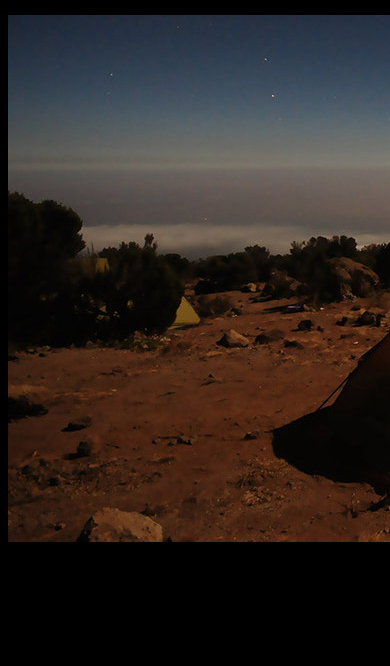
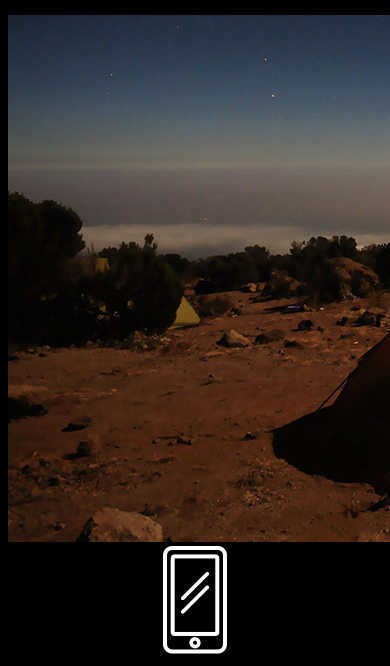
Before and after one commit to rtkurniawan/excursion, a plain HTML site: page Index.html in a window 390 px wide. Shown: the part 480-1146 px from the top of the page. Before the commit the page ends 1034 px from the top, so only its background shows below. Drawn offline with Linux system fonts and the light colour scheme.

Commit message:
add phone image

```diff
--- a/Index.html
+++ b/Index.html
@@ -16,6 +16,6 @@
         <h2 class ="header--subheader">Your personal travel guide</h2>
         <h3 class = "paragraph--p">Excursion remembers places you like, and recommends new point of interest around you</h3>
         <img src ="resources/images/camp.jpg" />
-
+        <img src ="resources/images/phone.png" />
     </body>
 </html>
```
